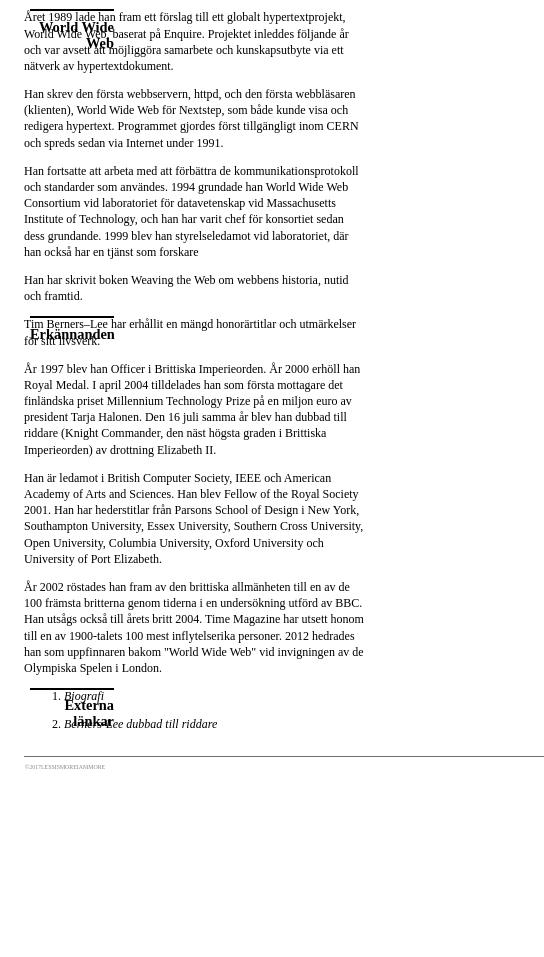
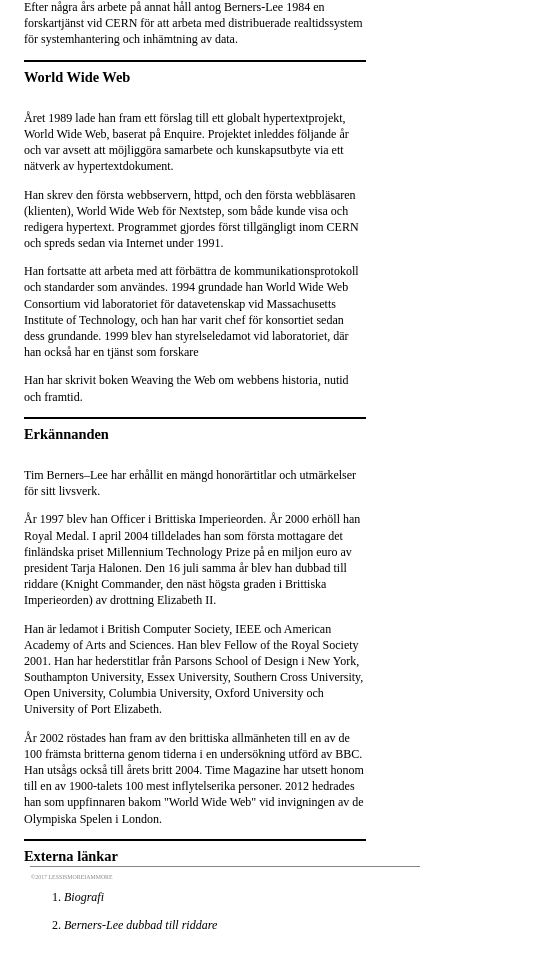
Before and after one commit to lessismoreiammore/webb_typografi, a plain HTML site: page index.html in a window 390 px wide. Shown: the part 405-1362 px from the top of the page, 544 px wide, since content can reach past the window. Before the commit the page ends 1228 px from the top, so only its background shows below. Drawn offline with Linux system fonts and the light colour scheme.

Commit message:
Update copyright styling

```diff
--- a/style.css
+++ b/style.css
@@ -76,12 +76,13 @@ body > *{
   height:3.5rem;
   bottom:0;
   left:2.5rem;
-  rigth:2.5rem;
   max-width:1000px;
-  min-width:520px;
+  width:100%;
   opacity:0.95;
-  postion:absolute;
-  border-top:1px solid #666;
+  position:absolute;
+  border-top:1px solid rgba(0, 0, 0, 0.5);
+  margin-left: 0;
+  margin-right: 0;
 }
 
 topic{
@@ -125,7 +126,6 @@ topic.small{
 
 topic+p{
   font-size:115%;
-
 }
 
 ol{
@@ -194,7 +194,7 @@ a:hover{
   line-height:1.1;
 }
 
-/* Media queries */
+/* Media queries for fonts */
 @media all {html {font-size: 24px;}}
 @media all and (max-width:1000px){html {font-size: 24px;}}
 @media all and (max-width:960px){html {font-size: 23px;}}
@@ -208,14 +208,21 @@ a:hover{
 @media all and (max-width:640px){html {font-size: 15px;}}
 @media all and (max-width:600px){html {font-size: 14px;}}
 @media all and (max-width:560px){html {font-size: 13px;}}
-@media all and (max-width:520px){
-  html {
-    font-size: 12px;
-  }
+@media all and (max-width:520px){html {font-size: 12px;}}
+
+/*Media queries for layout*/
+@media all and (max-width:600px){
   body > * {
     margin: 2rem;
   }
   .content{
     padding:0;
   }
+
+  .sidebar{
+    float:inherit;
+    position: inherit;
+    width: 100%;
+    text-align: left;
+  }
 }
```
Also changed, not shown: index.html (+1 -1 lines).
